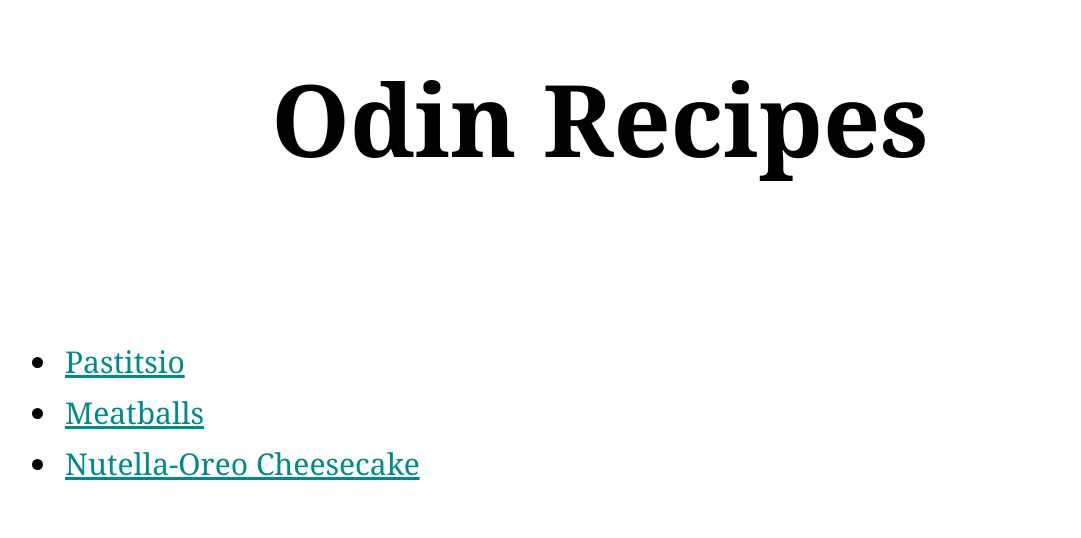
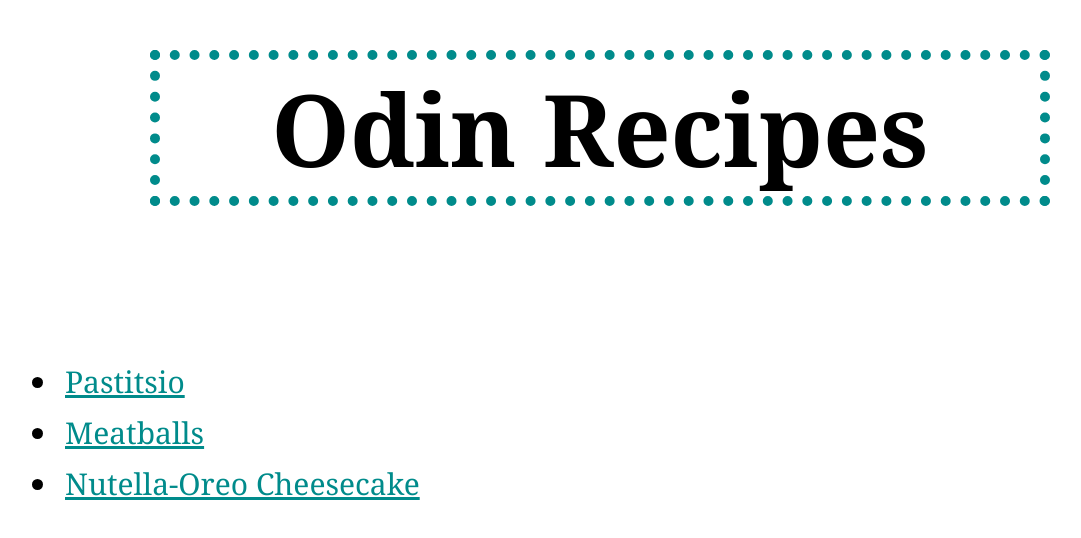
Before and after one commit to alextalijan/odin-recipes, a plain HTML site: page index.html in a window 1280 px wide. Shown: the whole page, without its empty margins (40-1121 px from the left). Drawn offline with Linux system fonts and the light colour scheme.

Commit message:
Add dotted border to title

```diff
--- a/css/styles.css
+++ b/css/styles.css
@@ -7,8 +7,10 @@
 
 .title {
     text-align: center;
-    margin: 50px 0px;
+    margin: 50px auto;
     font-size: 100px;
+    border: 10px dotted darkcyan;
+    width: 900px;
 }
 
 .link {
```
